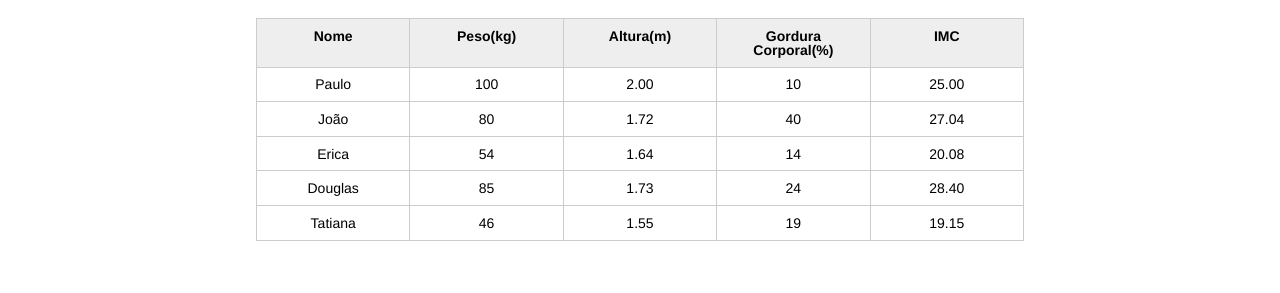
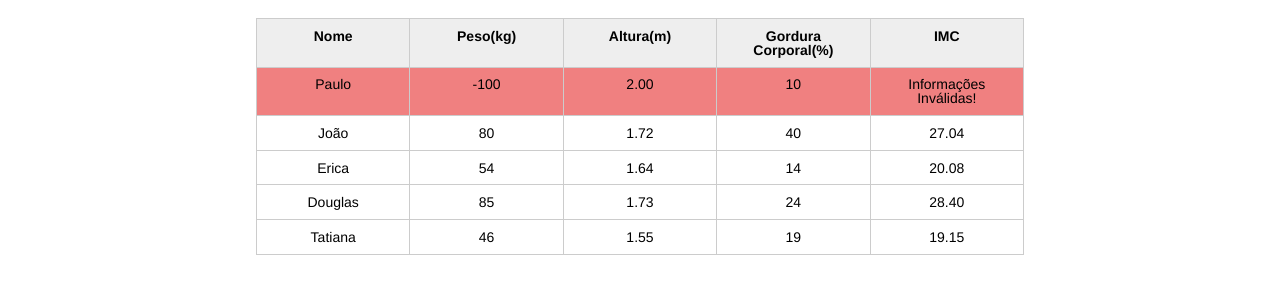
Before and after one commit to Vittor-Emanoel/cadastro-de-pacientes, a plain HTML site: page index.html in a window 1280 px wide. Shown: the part 123-416 px from the top of the page. Drawn offline with Linux system fonts and the light colour scheme.

Commit message:
Manipulando o css com JS

```diff
--- a/css/index.css
+++ b/css/index.css
@@ -132,3 +132,6 @@ button[disabled=disabled], button:disabled {
 .campo-invalido{
 	border: 1px solid red;
 }
+.paciente-invalido {
+	background-color: lightcoral;
+}
--- a/index.html
+++ b/index.html
@@ -31,7 +31,7 @@
 					<tbody id="tabela-pacientes">
 						<tr class="paciente">
 							<td class="info-nome">Paulo</td>
-							<td class="info-peso">100</td>
+							<td class="info-peso">-100</td>
 							<td class="info-altura">2.00</td>
 							<td class="info-gordura">10</td>
 							<td class="info-imc">0</td>
--- a/js/main.js
+++ b/js/main.js
@@ -5,7 +5,6 @@ var pacientes = document.querySelectorAll(".paciente");
 
 //ele só para quando for menor que 0 pacientes.
 for (let i = 0; i < pacientes.length; i++) {
-
   var paciente = pacientes[i]; // armazenando todos os paciente dentro de uma array. array pacientes e esse array está dentro da variavel paciente.
 
   var tdPeso = paciente.querySelector(".info-peso");
@@ -21,14 +20,15 @@ for (let i = 0; i < pacientes.length; i++) {
 
   //Teste logica para saber se o peso e a altura são validas.
 
+//adicionando estilos pela classe css. - alterando o aspecto visual.
   if (peso <= 0 || peso >= 1000) {
     tdImc.textContent = "Informações Inválidas!";
-    tdImc.style.color = "red";
+    paciente.classList.add('paciente-invalido');
     pesoEhValido = false;
   }
   if (altura <= 0 || altura >= 3.0) {
     tdImc.textContent = "Informações Inválidas!";
-    tdImc.style.color = "red";
+    paciente.classList.add('paciente-invalido');
     AlturaEhValida = false;
   }
 
@@ -36,6 +36,6 @@ for (let i = 0; i < pacientes.length; i++) {
   //Não tem teste === pq ele já comeca como verdadeiro
   if (pesoEhValido && AlturaEhValida) {
     var imc = peso / (altura * altura);
-    tdImc.textContent = imc.toFixed(2);//etoFixed limita as casas decimas
+    tdImc.textContent = imc.toFixed(2); //etoFixed limita as casas decimas
   }
 }
```
